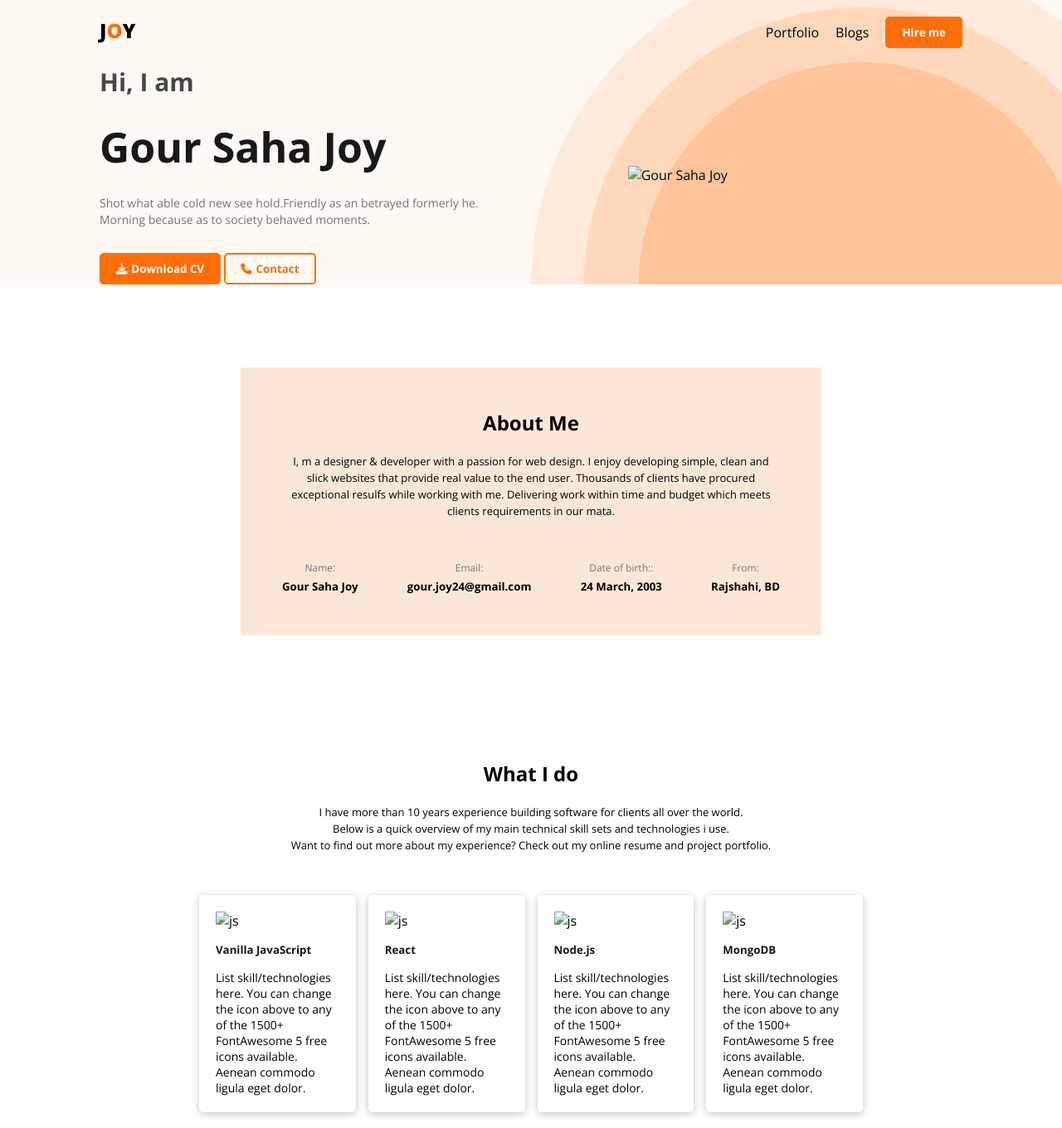
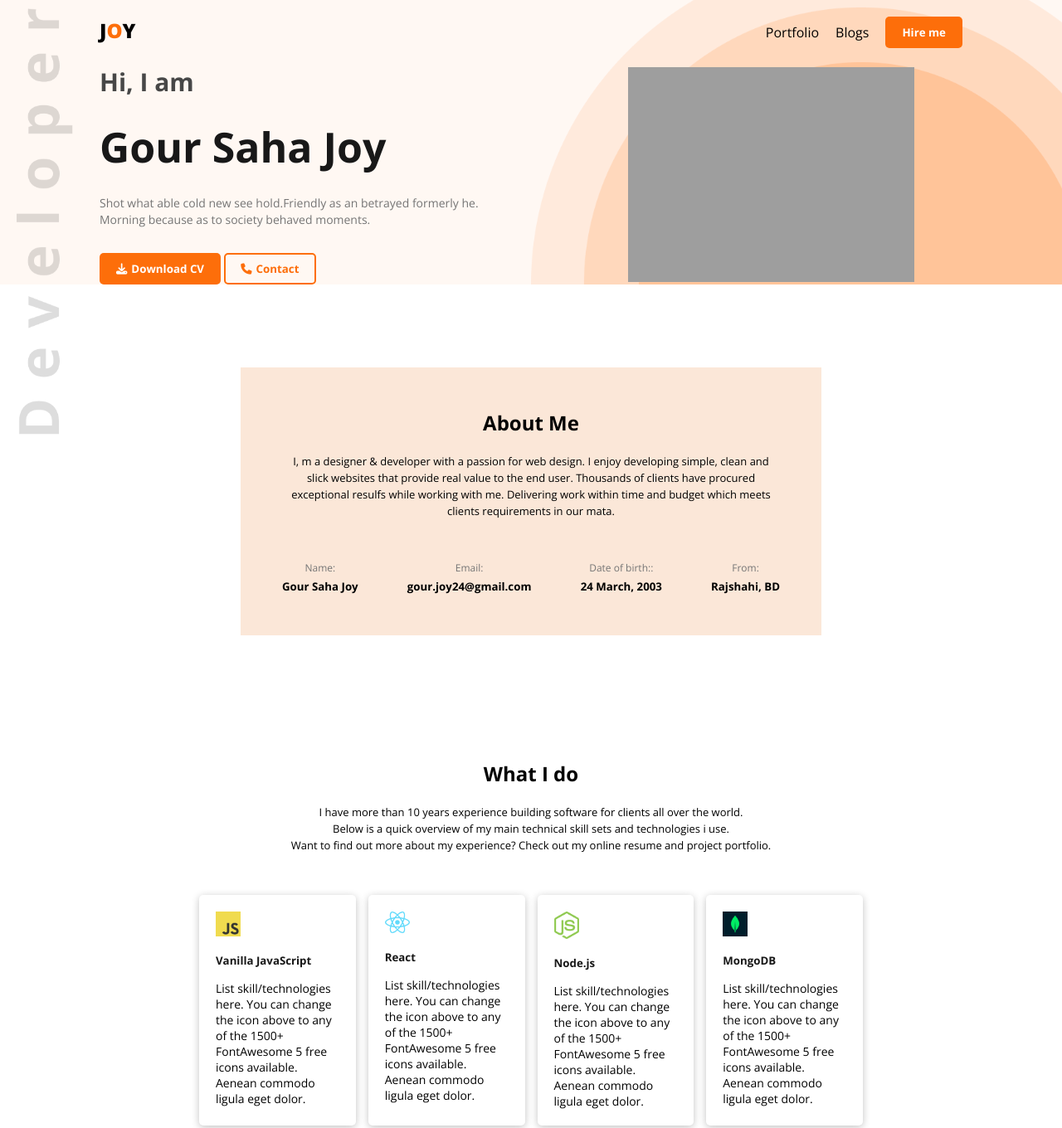
Before and after one commit to gsjoy24/developer-portfolio, a plain HTML site: page index.html in a window 1280 px wide. Shown: the top 1360 px of the page at 83% size. Drawn offline with nearby package versions, Linux system fonts and the light colour scheme; the site is published under a folder, as on GitHub Pages, so addresses that start at the root find nothing; files whose address does not match are found by name.

Commit message:
img path problrm fixed

```diff
--- a/index.html
+++ b/index.html
@@ -39,9 +39,9 @@
 					<button class="btn-secondary"><i class="fa-solid fa-phone"></i>Contact</button>
 				</div>
 
-				<img class="banner-img" src="/images/joy.jpeg" alt="Gour Saha Joy" />
+				<img class="banner-img" src="images/joy.jpeg" alt="Gour Saha Joy" />
 			</div>
-			<img class="developer-img" src="/images/developer.png" alt="" />
+			<img class="developer-img" src="images/developer.png" alt="" />
 		</header>
 		<main>
 			<section class="about">
@@ -80,7 +80,7 @@
 				</p>
 				<div class="skills-container">
 					<div class="skill">
-						<img src="/images/icons/js.png" alt="js" />
+						<img src="images/icons/js.png" alt="js" />
 						<h5>Vanilla JavaScript</h5>
 						<p>
 							List skill/technologies here. You can change the icon above to any of the 1500+ FontAwesome 5 free icons
@@ -88,7 +88,7 @@
 						</p>
 					</div>
 					<div class="skill">
-						<img src="/images/icons/react.png" alt="js" />
+						<img src="images/icons/react.png" alt="js" />
 						<h5>React</h5>
 						<p>
 							List skill/technologies here. You can change the icon above to any of the 1500+ FontAwesome 5 free icons
@@ -96,7 +96,7 @@
 						</p>
 					</div>
 					<div class="skill">
-						<img src="/images/icons/nodejs.png" alt="js" />
+						<img src="images/icons/nodejs.png" alt="js" />
 						<h5>Node.js</h5>
 						<p>
 							List skill/technologies here. You can change the icon above to any of the 1500+ FontAwesome 5 free icons
@@ -104,7 +104,7 @@
 						</p>
 					</div>
 					<div class="skill">
-						<img src="/images/icons/mongo.png" alt="js" />
+						<img src="images/icons/mongo.png" alt="js" />
 						<h5>MongoDB</h5>
 						<p>
 							List skill/technologies here. You can change the icon above to any of the 1500+ FontAwesome 5 free icons
```
